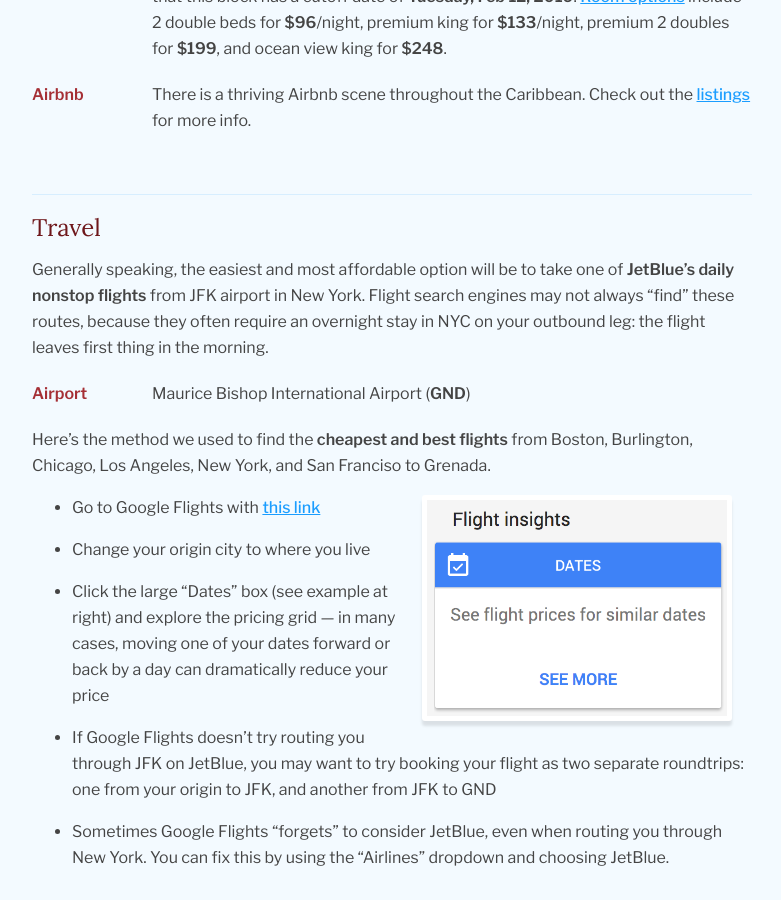
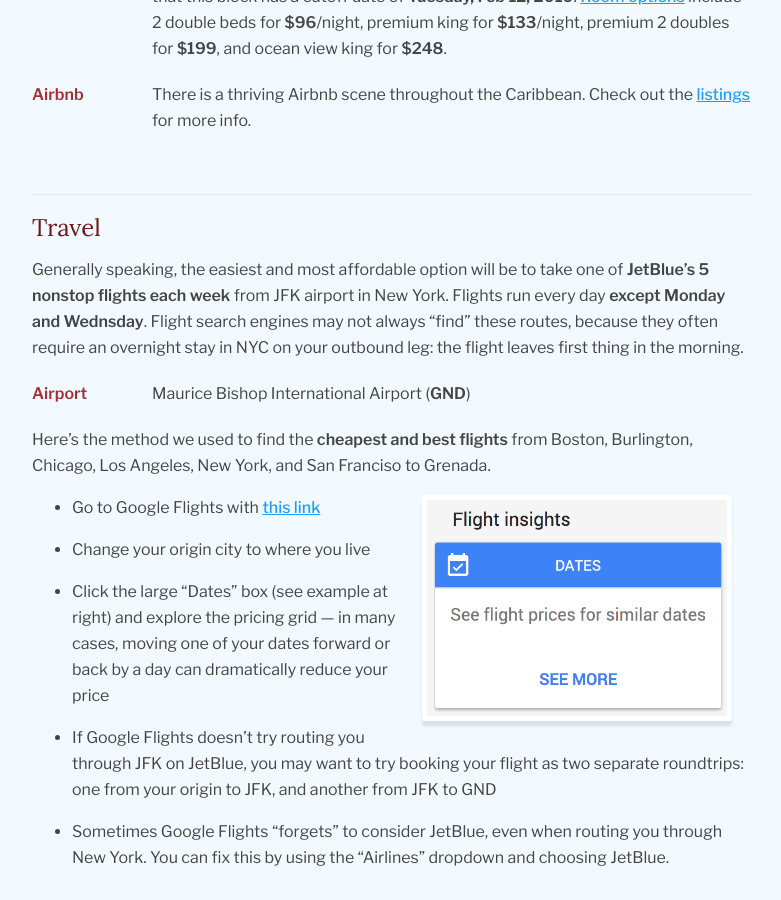
Before and after one commit to rossmeissl/bernsandblaise, a Jekyll site: the page built from index.md, in a window 1280 px wide and 900 px high, scrolled down 5805 px. Shown: the whole window, without its empty margins (188-969 px from the left). Built offline with Jekyll 4.4.1, drawn with Linux system fonts in a browser that asks for light colours.

Commit message:
JetBlue doesn't fly on Mon or Wed

```diff
--- a/_includes/travel.md
+++ b/_includes/travel.md
@@ -1,6 +1,6 @@
 ## Travel
 
-Generally speaking, the easiest and most affordable option will be to take one of **JetBlue's daily nonstop flights** from JFK airport in New York. Flight search engines may not always "find" these routes, because they often require an overnight stay in NYC on your outbound leg: the flight leaves first thing in the morning.
+Generally speaking, the easiest and most affordable option will be to take one of **JetBlue's 5 nonstop flights each week** from JFK airport in New York. Flights run every day **except Monday and Wednsday**. Flight search engines may not always "find" these routes, because they often require an overnight stay in NYC on your outbound leg: the flight leaves first thing in the morning.
 
 Airport
 : Maurice Bishop International Airport (**GND**)
```
